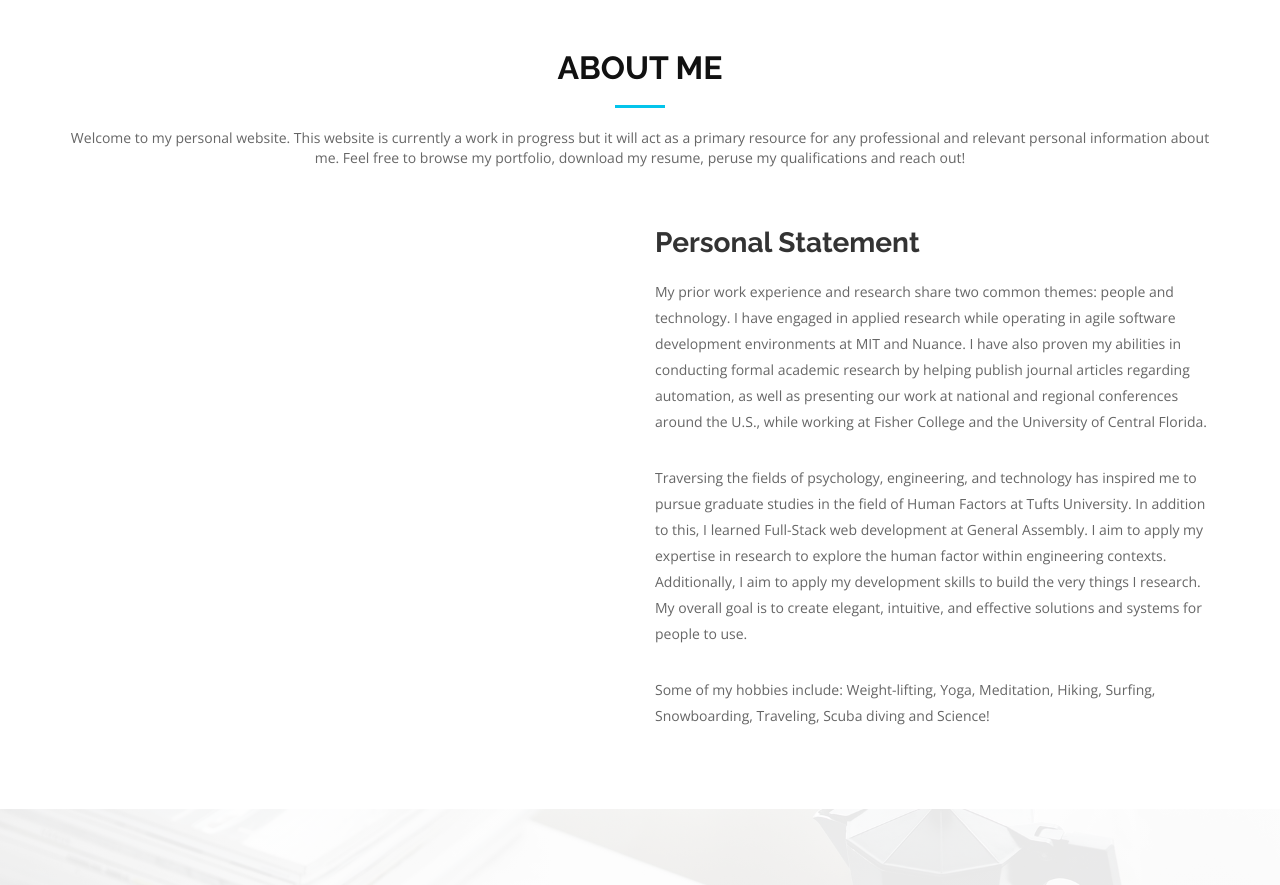
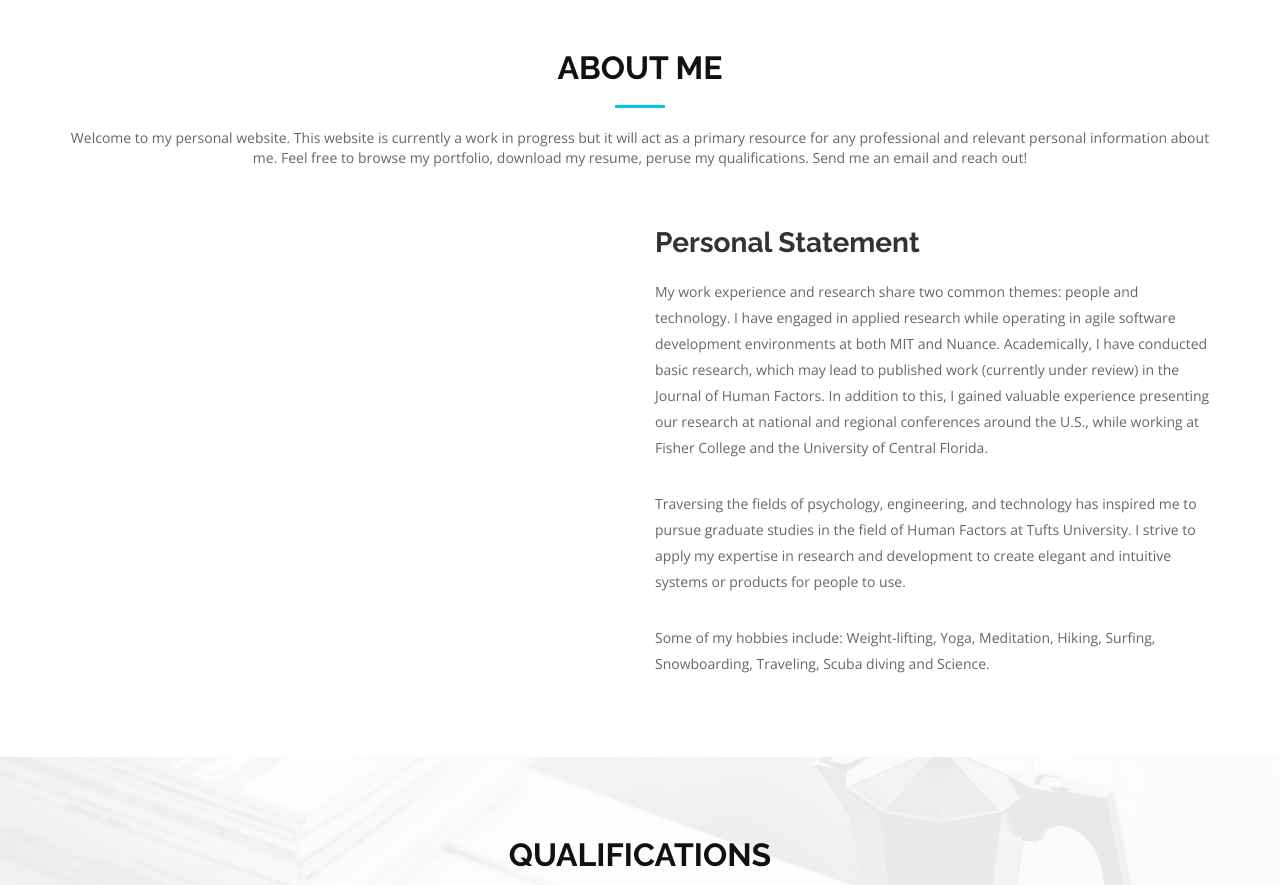
Before and after one commit to ryanwk/old_portfolio, a website: page index.html in a window 1280 px wide. Shown: the part 920-1805 px from the top of the page. Drawn offline with nearby package versions, Linux system fonts and the light colour scheme.

Commit message:
about me section revisions
updated personal statement to reflect my personal statement on Linkedin

```diff
--- a/index.html
+++ b/index.html
@@ -44,7 +44,7 @@
         </div>
 
         <h1>Ryan Koch</h1>
-        <h2>I am a <span class="rotating">Web Developer, Creative, Problem Solver, Maker</span></h2>
+        <h2>I am a <span class="rotating">Developer, Creative, Entrepreneur, Maker</span></h2>
         <div class="actions">
           <a href="#about" class="btn-get-started">About Me</a>
           <a href="#portfolio" class="btn-services">Portfolio</a>
@@ -88,7 +88,7 @@
         <div class="col-md-12">
           <h3 class="section-title">About Me</h3>
           <div class="section-title-divider"></div>
-<p class="section-description"> Welcome to my personal website. This website is currently a work in progress but it will act as a primary resource for any professional and relevant personal information about me. Feel free to browse my portfolio, download my resume, peruse my qualifications and reach out!
+<p class="section-description"> Welcome to my personal website. This website is currently a work in progress but it will act as a primary resource for any professional and relevant personal information about me. Feel free to browse my portfolio, download my resume, peruse my qualifications. Send me an email and reach out!
 <br></br>
 </p>
         </div>
@@ -99,13 +99,13 @@
         <div class="col-md-6 col-md-push-6 about-content">
           <h2 class="about-title">Personal Statement</h2>
           <p class="about-text">
-My prior work experience and research share two common themes: people and technology. I have engaged in applied research while operating in agile software development environments at MIT and Nuance. I have also proven my abilities in conducting formal academic research by helping publish journal articles regarding automation, as well as presenting our work at national and regional conferences around the U.S., while working at Fisher College and the University of Central Florida.
+            My work experience and research share two common themes: people and technology. I have engaged in applied research while operating in agile software development environments at both MIT and Nuance. Academically, I have conducted basic research, which may lead to published work (currently under review) in the Journal of Human Factors. In addition to this, I gained valuable experience presenting our research at national and regional conferences around the U.S., while working at Fisher College and the University of Central Florida.
           </p>
           <p class="about-text">
-Traversing the fields of psychology, engineering, and technology has inspired me to pursue graduate studies in the field of Human Factors at Tufts University. In addition to this, I learned Full-Stack web development at General Assembly. I aim to apply my expertise in research to explore the human factor within engineering contexts. Additionally, I aim to apply my development skills to build the very things I research. My overall goal is to create elegant, intuitive, and effective solutions and systems for people to use.
+            Traversing the fields of psychology, engineering, and technology has inspired me to pursue graduate studies in the field of Human Factors at Tufts University. I strive to apply my expertise in research and development to create elegant and intuitive systems or products for people to use.
           </p>
           <p class="about-text">
-Some of my hobbies include: Weight-lifting, Yoga, Meditation, Hiking, Surfing, Snowboarding, Traveling, Scuba diving and Science!
+Some of my hobbies include: Weight-lifting, Yoga, Meditation, Hiking, Surfing, Snowboarding, Traveling, Scuba diving and Science.
           </p>
         </div>
       </div>
```
